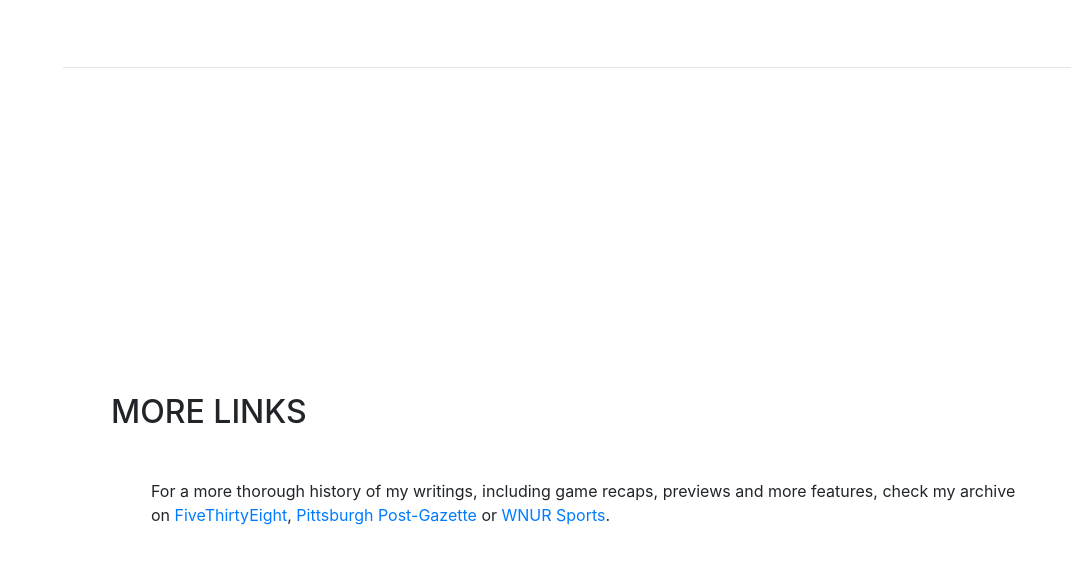
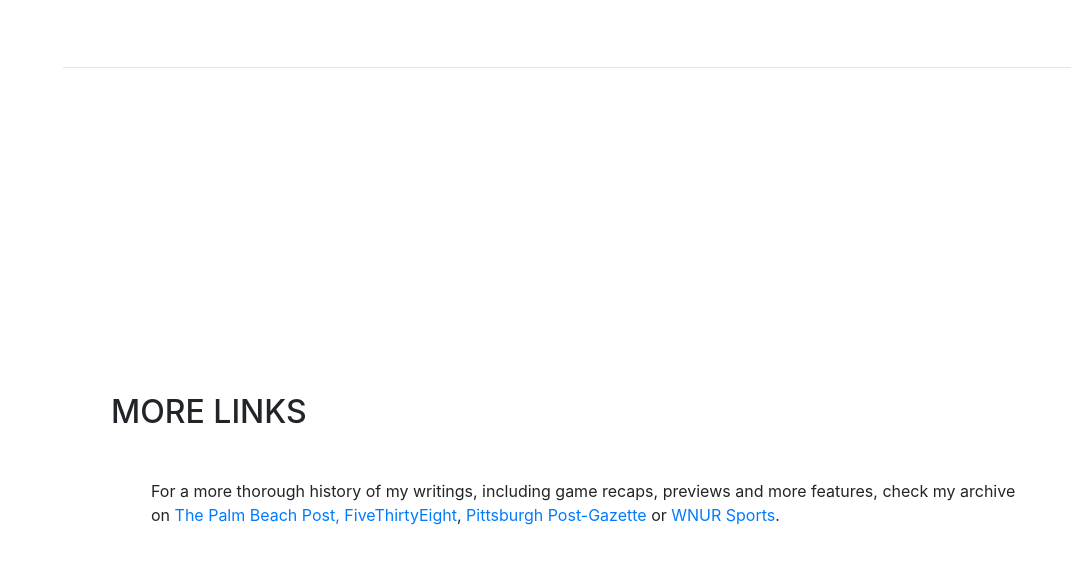
Before and after one commit to Ari-Levin/portfolio, a website with bundled scripts: page index.html in a window 1280 px wide. Shown: the part 6162-6726 px from the top of the page, without its empty margins (209-1280 px from the left). Built offline with nearby package versions, Linux system fonts and the light colour scheme; a web font is replaced by a local one.

Commit message:
add Palm Beach Post archive

```diff
--- a/index.html
+++ b/index.html
@@ -299,7 +299,7 @@
         <div class="my-auto">
           <h2 class="mb-5">More Links</h2>
           <ul class="fa-ul mb-0">
-	<p>For a more thorough history of my writings, including game recaps, previews and more features, check my archive on <a href="https://fivethirtyeight.com/contributors/ari-levin/" target="new">FiveThirtyEight</a>, <a href="https://www.post-gazette.com/search?query=ari%20levin" target="new">Pittsburgh Post-Gazette</a> or <a href="https://wnursports.com/author/arilevin1/" target="new">WNUR Sports</a>.
+	<p>For a more thorough history of my writings, including game recaps, previews and more features, check my archive on <a href="https://www.palmbeachpost.com/search?text=ari%20levin&start=1" target="new">The Palm Beach Post, <a href="https://fivethirtyeight.com/contributors/ari-levin/" target="new">FiveThirtyEight</a>, <a href="https://www.post-gazette.com/search?query=ari%20levin" target="new">Pittsburgh Post-Gazette</a> or <a href="https://wnursports.com/author/arilevin1/" target="new">WNUR Sports</a>.
 	</p>
           </ul>
         </div>
```
